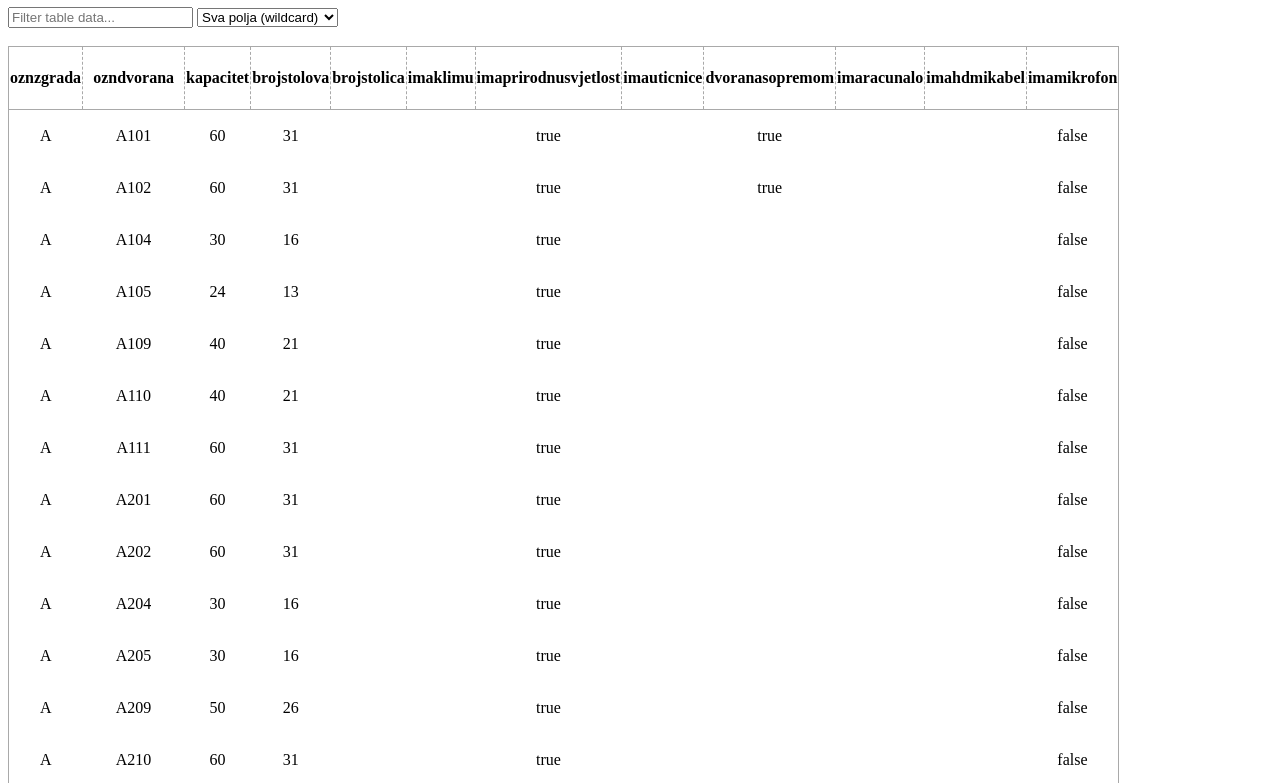
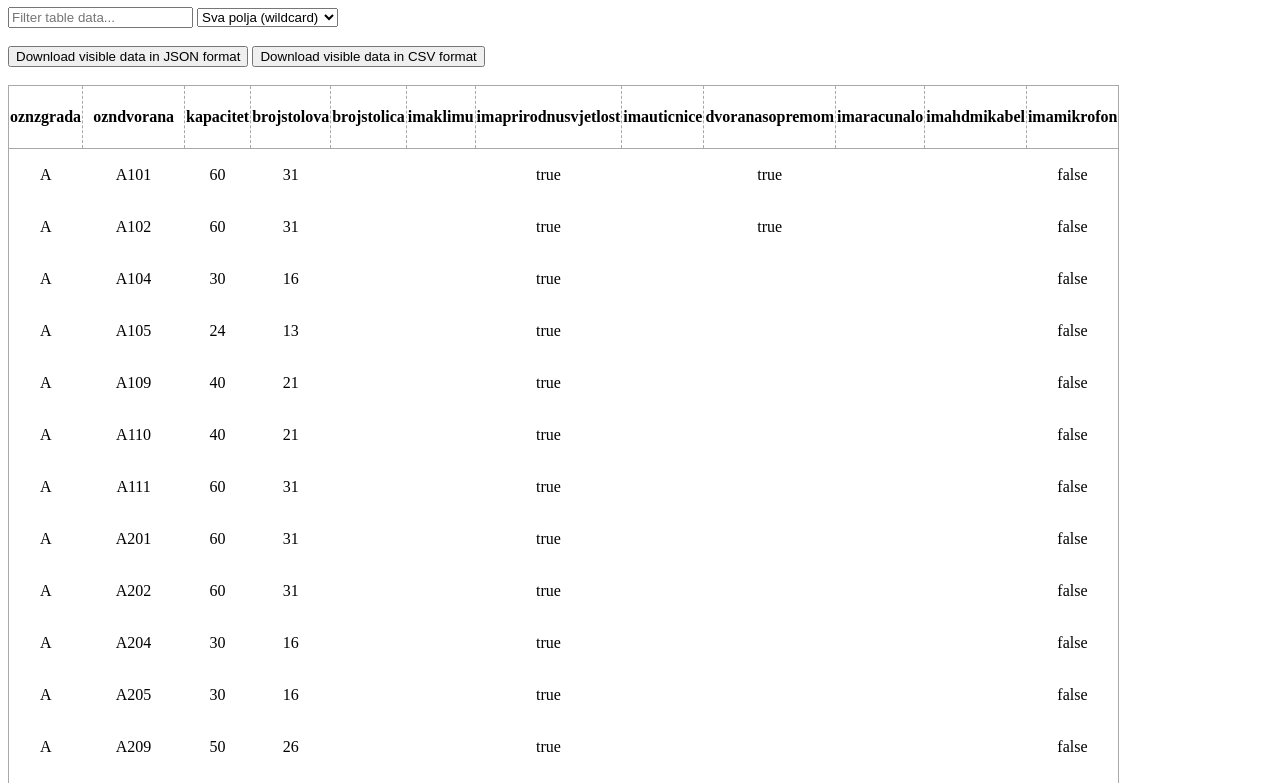
Before and after one commit to OffCrazyFreak/FER-OR-Labosi, a plain HTML site: page Web (frontend)/datatable.html in a window 1280 px wide. Shown: the part 73-856 px from the top of the page. Drawn offline with Linux system fonts and the light colour scheme.

Commit message:
Dodao ispis tablice u CSV formatu u console.log

```diff
--- a/Web/datatable.html
+++ b/Web (frontend)/datatable.html
@@ -17,6 +17,7 @@
   <body>
     <h1><a href="index.html">Homepage</a></h1>
 
+    <div>
       <input
         type="search"
         class="searchInput"
@@ -40,8 +41,15 @@
         <option value="imahdmikabel">imahdmikabel</option>
         <option value="imamikrofon">imamikrofon</option>
       </select>
+    </div>
+    <br />
 
-    <br />
+    <div>
+      <button>Download visible data in JSON format</button>
+      <button onclick="downloadCSV()">
+        Download visible data in CSV format
+      </button>
+    </div>
     <br />
 
     <div style="overflow-x: auto">
@@ -200,6 +208,41 @@
           trows[i].style.display = displayRow;
         }
       }
+
+      function downloadCSV() {
+        let csv = "";
+        let columnNames = "";
+        let columnValues = "";
+
+        for (let i = 0; i < trows.length; i++) {
+          columnValues = "";
+
+          tdatas = trows[i].getElementsByTagName("td");
+          // console.log(trows[i].childNodes);
+
+          if (trows[i].style.display === "") {
+            for (let j = 1; j < trows[i].childNodes.length; j += 2) {
+              columnNames += columnNames.length > 0 ? "," : "";
+              columnNames += trows[i].childNodes[j].className;
+            }
+
+            // console.log(columnNames);
+            if (csv.length === 0) csv += columnNames;
+          }
+
+          if (trows[i].style.display === "") {
+            for (let j = 1; j < trows[i].childNodes.length; j += 2) {
+              columnValues += columnValues.length > 0 ? "," : "";
+              columnValues += trows[i].childNodes[j].textContent;
+            }
+
+            // console.log(columnValues);
+            csv += "\n" + columnValues;
+          }
+        }
+
+        console.log(csv);
+      }
     </script>
   </body>
 </html>
```
Also changed, not shown: Web (frontend)/data/FERdvorane.csv (renamed from Web/data/FERdvorane.csv), Web (frontend)/data/FERdvorane.json (renamed from Web/data/FERdvorane.json), Web (frontend)/index.html (renamed from Web/index.html). Lines whose indentation alone changed are shown as unchanged.
